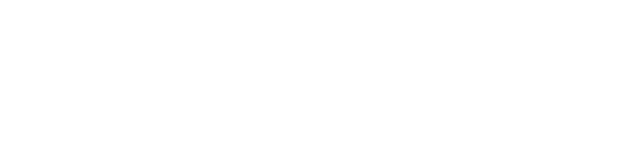
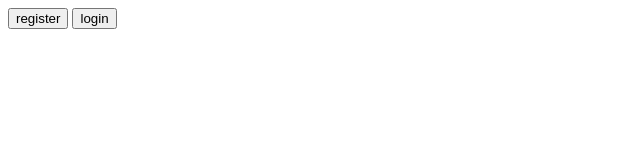
Before and after one commit to DevTeam-HTML/MF, a plain HTML site: page index.html in a window 1280 px wide. Shown: the whole page, without its empty margins (0-640 px from the left). Drawn offline with Linux system fonts and the light colour scheme.

Commit message:
Update index.html

```diff
--- a/index.html
+++ b/index.html
@@ -6,6 +6,7 @@
     <meta name="viewport" content="width=device-width, initial-scale=1">
   </head>
   <body>
-
+    <button>register</button>
+    <button>login</button>
   </body>
 </html>
```
